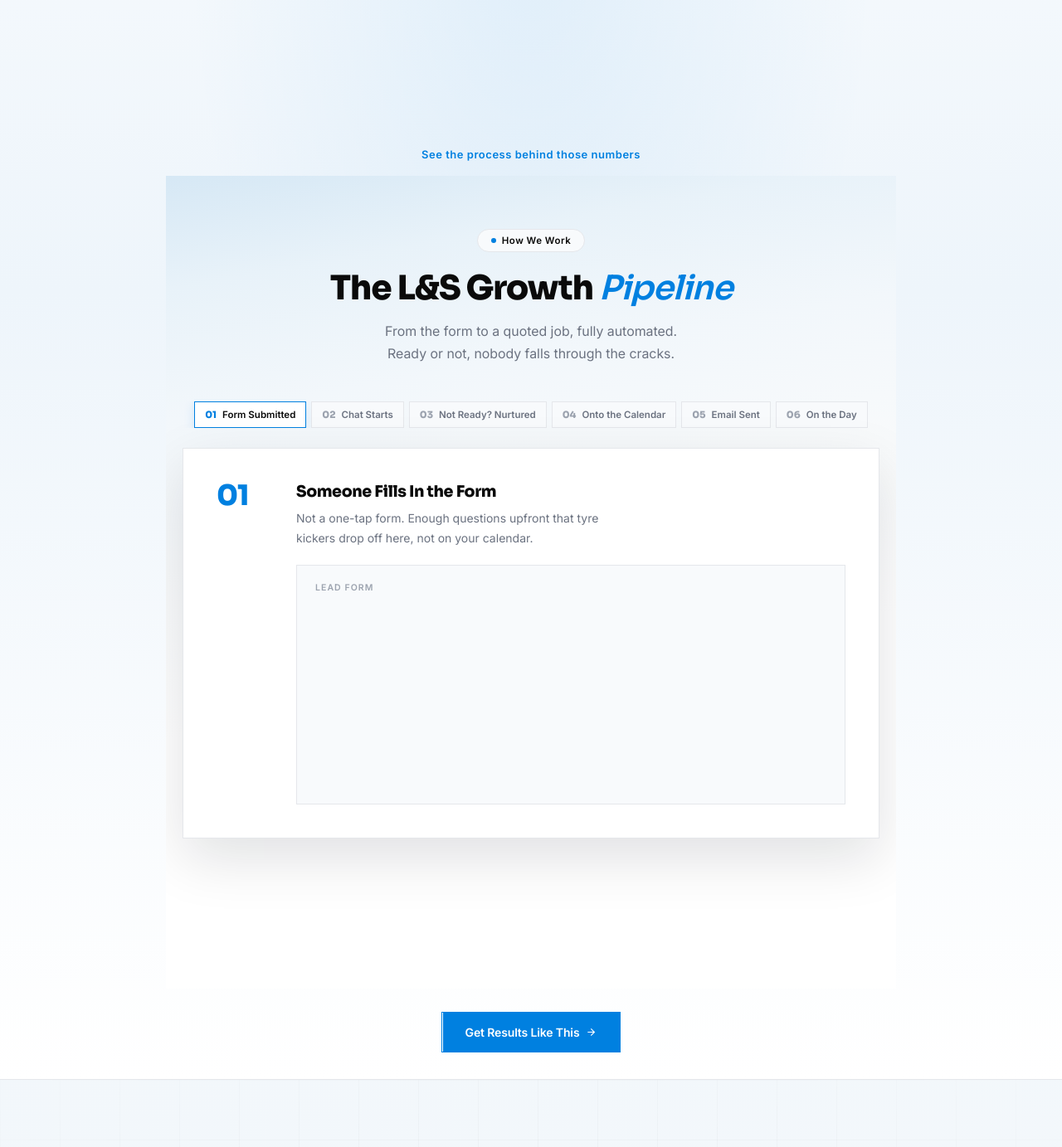
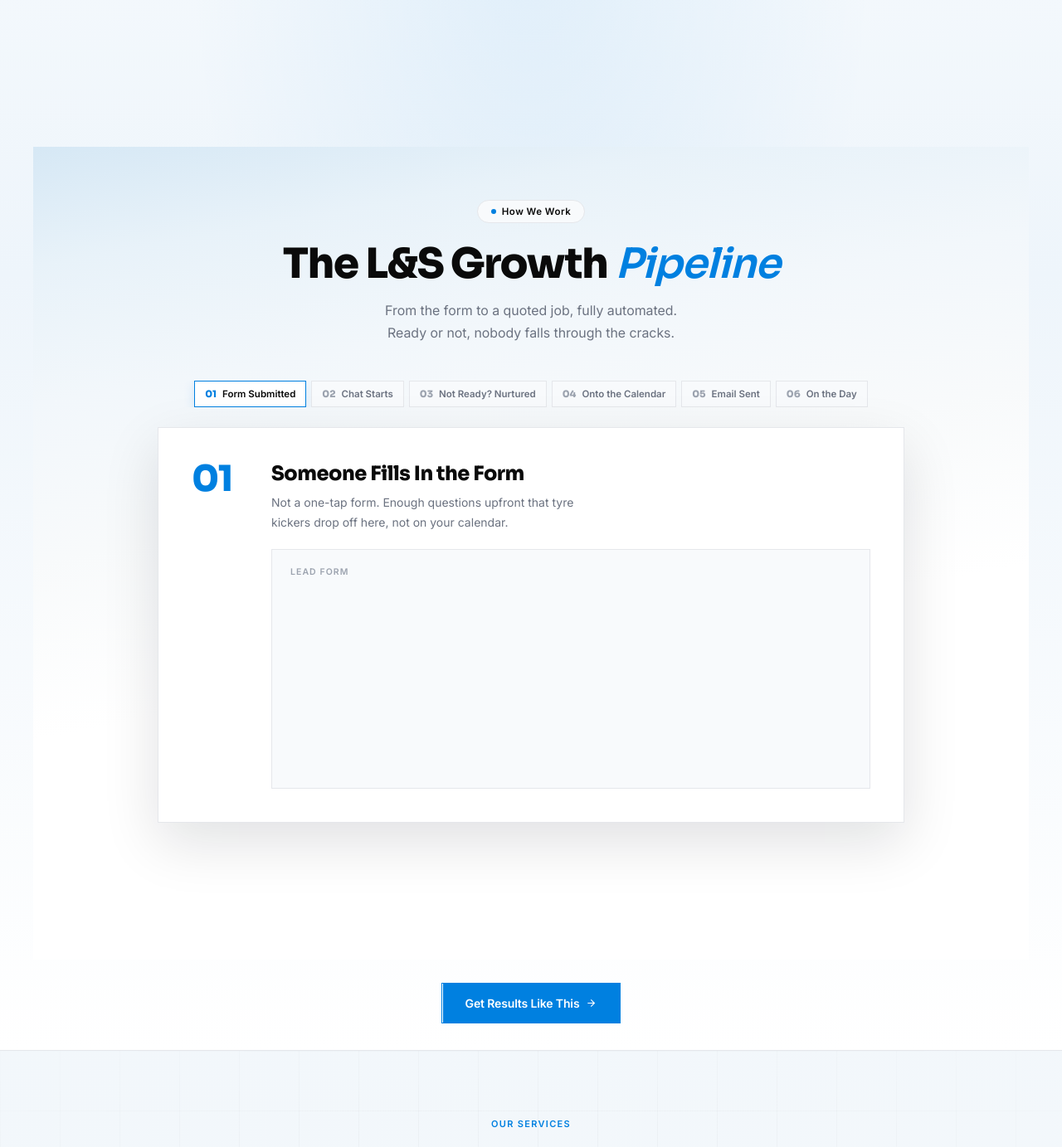
Before and after one commit to Lucky38-54-12/lsgrowthagency, a Next.js app: page / in a window 1280 px wide. Shown: the part 2602-3985 px from the top of the page at 83% size. Built offline with nearby package versions, Linux system fonts and the light colour scheme.

Commit message:
Drop the "See the process" label, make the Results demo full width
Removes the small caption above the embedded pipeline demo and lifts
the iframe out of the 1100px-constrained content column so it spans
the full section width instead of being capped at 880px.

```diff
--- a/app/page.tsx
+++ b/app/page.tsx
@@ -553,10 +553,7 @@ export default function Home() {
             Unlock a ton of new leads, without having to pay a fortune.
           </p>
           <img src="/results-mockup.png" alt="Dashboard showing leads, cost per lead, and ad spend results for Queenstown Cleaning, SSP Electrical, and Perl Electrical campaigns" className="lp-rise d3" style={{ width: "100%", maxWidth: "920px", height: "auto", display: "block", margin: "0 auto" }} />
-
-          <p className="lp-rise d3" style={{ fontSize: "13px", fontWeight: 600, color: accent, letterSpacing: "0.04em", marginTop: "40px", marginBottom: "16px" }}>
-            See the process behind those numbers
-          </p>
+        </div>
 
         <iframe
           src="/process-demo.html"
@@ -564,9 +561,10 @@ export default function Home() {
           loading="lazy"
           scrolling="no"
           className="lp-rise d3"
-            style={{ display: "block", width: "100%", maxWidth: "880px", margin: "0 auto", height: `${howHeight}px`, border: "none", overflow: "hidden" }}
+          style={{ position: "relative", display: "block", width: "100%", height: `${howHeight}px`, border: "none", overflow: "hidden", marginTop: "40px" }}
         />
 
+        <div style={{ position: "relative", maxWidth: "1100px", margin: "0 auto", textAlign: "center" as const }}>
           <a href="/book" className="lp-rise d3 btn btn-dark" style={{ fontSize: "14px", padding: "13px 28px", marginTop: "28px" }}>
             Get Results Like This <ArrowRight style={{ width: "13px", height: "13px" }} />
           </a>
```
Lines whose indentation alone changed are shown as unchanged.
